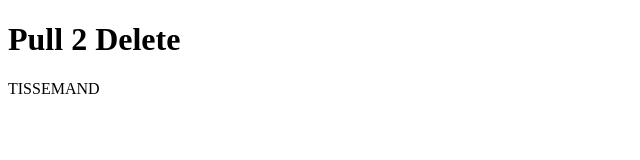
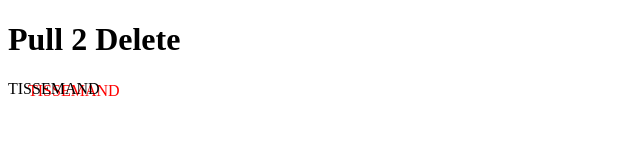
Before and after one commit to Bobber2002/sandbox0.2, a plain HTML site: page index.html in a window 1280 px wide. Shown: the full height of the page, 0-640 px from the left. Drawn offline with Linux system fonts and the light colour scheme.

Commit message:
add changes

```diff
--- a/index.html
+++ b/index.html
@@ -8,6 +8,6 @@
 </head>
 <body>
     <h1>Pull 2 Delete</h1>
-        <p style="text-shadow: 20px;">TISSEMAND</p>
+        <p style="text-shadow: 20px 2px red;">TISSEMAND</p>
 </body>
 </html>
```
